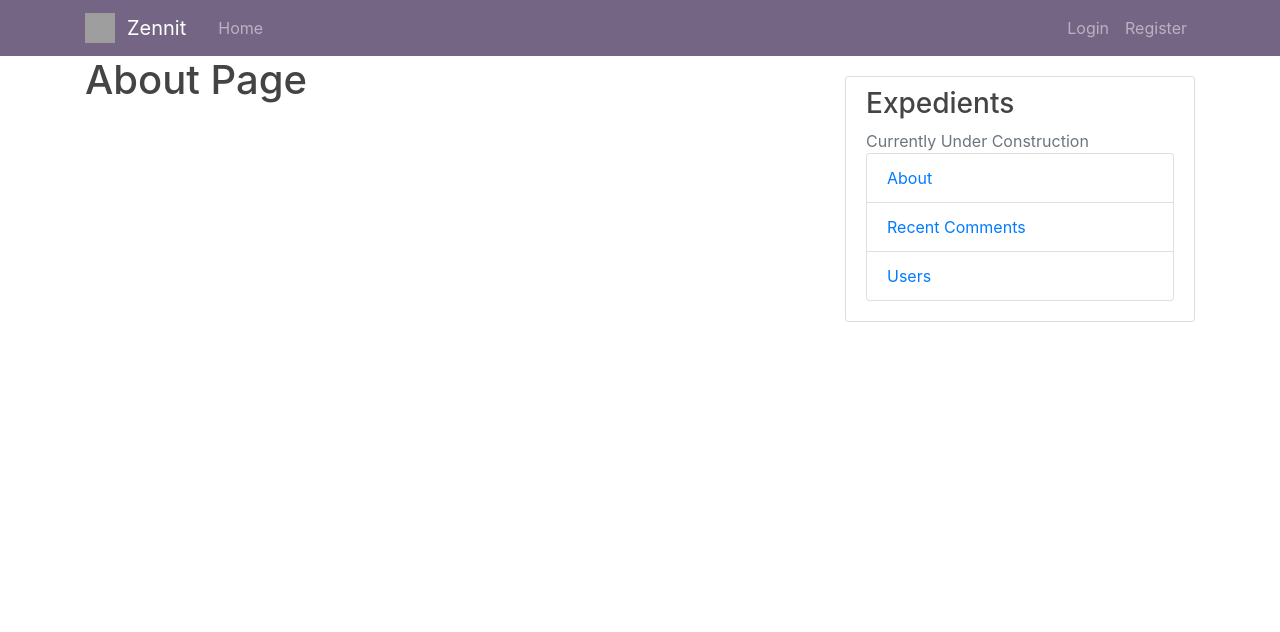
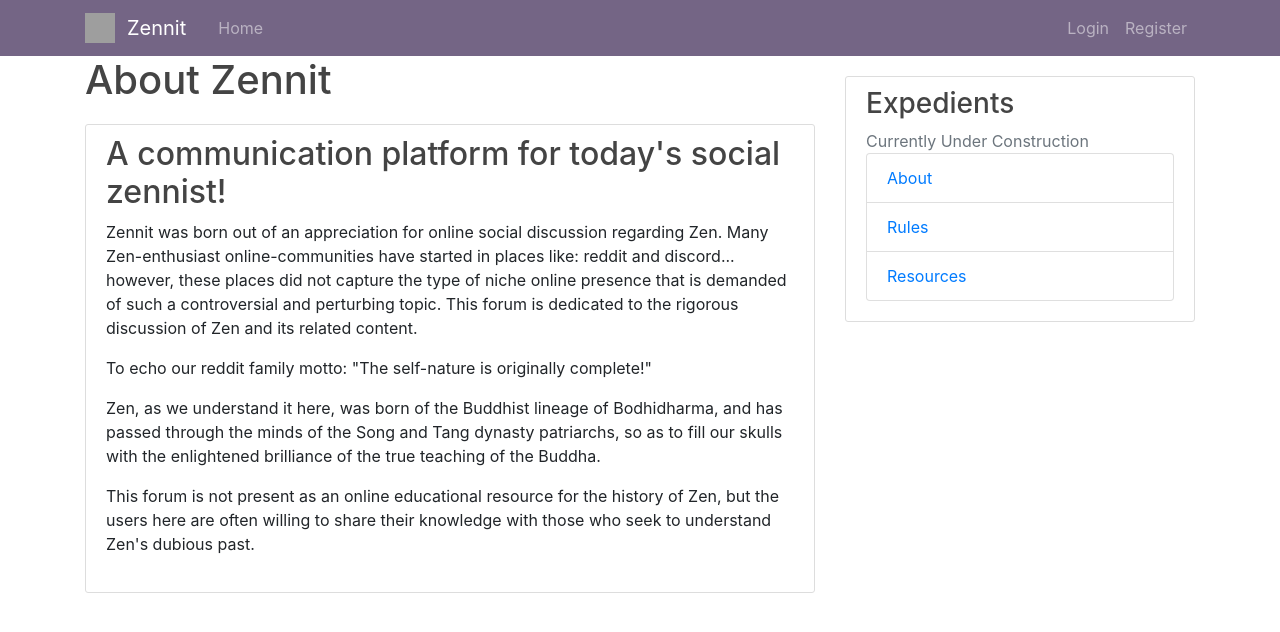
Before and after one commit to royalsaltmerchant/zennit, a React (Create React App) app in the folder frontend/: page /about in a window 1280 px wide. Shown: the top 632 px of the page. Built offline with nearby package versions, Linux system fonts and the light colour scheme; grey boxes are pictures that could not be loaded.

Commit message:
about page write-up

```diff
--- a/frontend/src/components/about.js
+++ b/frontend/src/components/about.js
@@ -5,7 +5,14 @@ export default class About extends Component {
   render() {
     return (
       <div>
-        <h1>About Page</h1>
+        <h1>About Zennit</h1>
+        <div className="content-section">
+          <h2>A communication platform for today's social zennist!</h2>
+          <p>Zennit was born out of an appreciation for online social discussion regarding Zen. Many Zen-enthusiast online-communities have started in places like: reddit and discord... however, these places did not capture the type of niche online presence that is demanded of such a controversial and perturbing topic. This forum is dedicated to the rigorous discussion of Zen and its related content.</p>
+          <p>To echo our reddit family motto: "The self-nature is originally complete!"</p>
+          <p>Zen, as we understand it here, was born of the Buddhist lineage of Bodhidharma, and has passed through the minds of the Song and Tang dynasty patriarchs, so as to fill our skulls with the enlightened brilliance of the true teaching of the Buddha.</p>
+          <p>This forum is not present as an online educational resource for the history of Zen, but the users here are often willing to share their knowledge with those who seek to understand Zen's dubious past.</p>
+        </div>
       </div>
     )
   }
--- a/frontend/src/components/sidebar.js
+++ b/frontend/src/components/sidebar.js
@@ -22,11 +22,14 @@ export default class Sidebar extends Component {
                 <Link to="/about">About</Link>
               </ListGroup.Item>
               <ListGroup.Item>
-                <Link to="/recent_comments">Recent Comments</Link>
+                <Link to="/rules">Rules</Link>
               </ListGroup.Item>
               <ListGroup.Item>
-                <Link to="/users">Users</Link>
+                <Link to="/resources">Resources</Link>
               </ListGroup.Item>
+              {/* <ListGroup.Item>
+                <Link to="/users_list">Users</Link>
+              </ListGroup.Item> */}
               {/* <ListGroup.Item>
                 <Link to="/about">About</Link>
               </ListGroup.Item> */}
```
Also changed, not shown: 6 other files (tests, documents, lock files or other folders).
